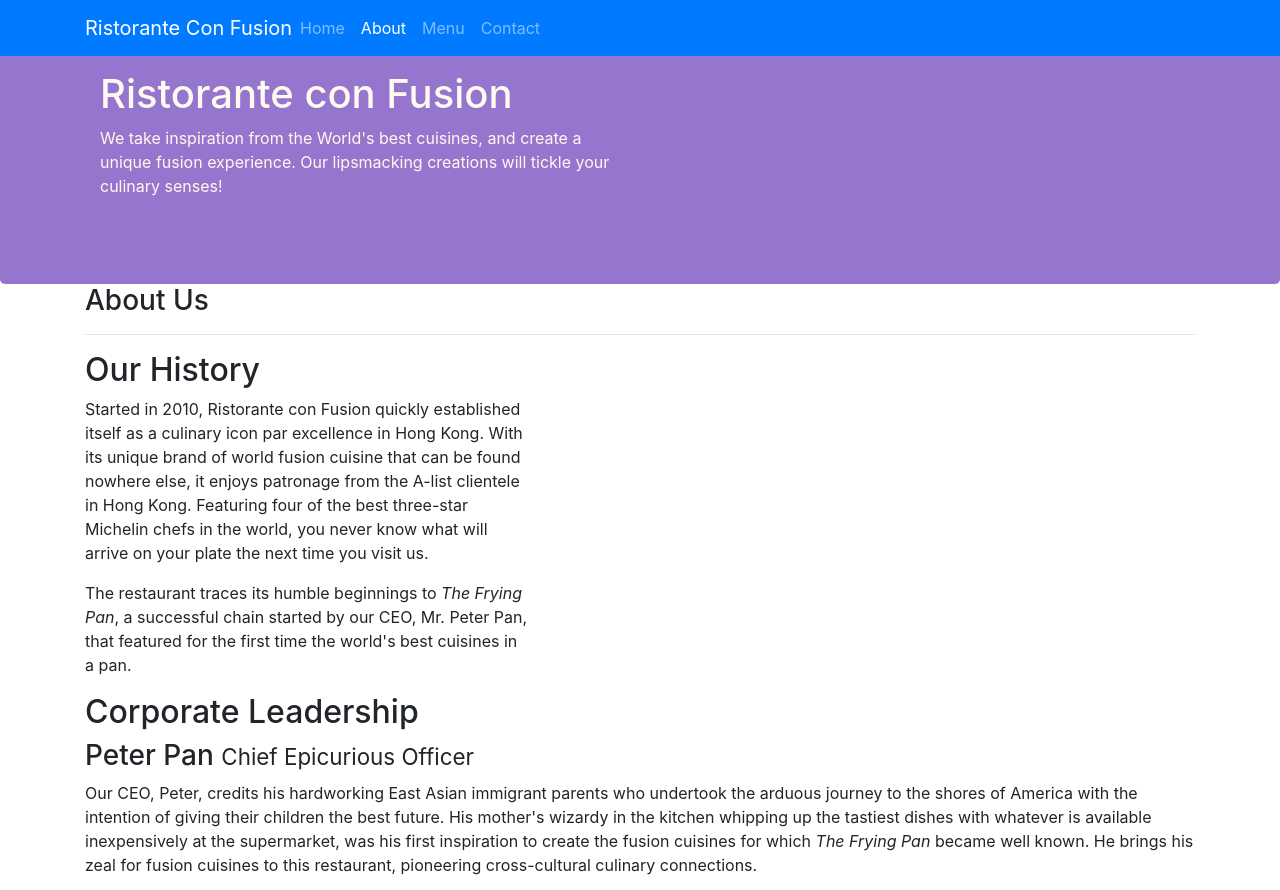
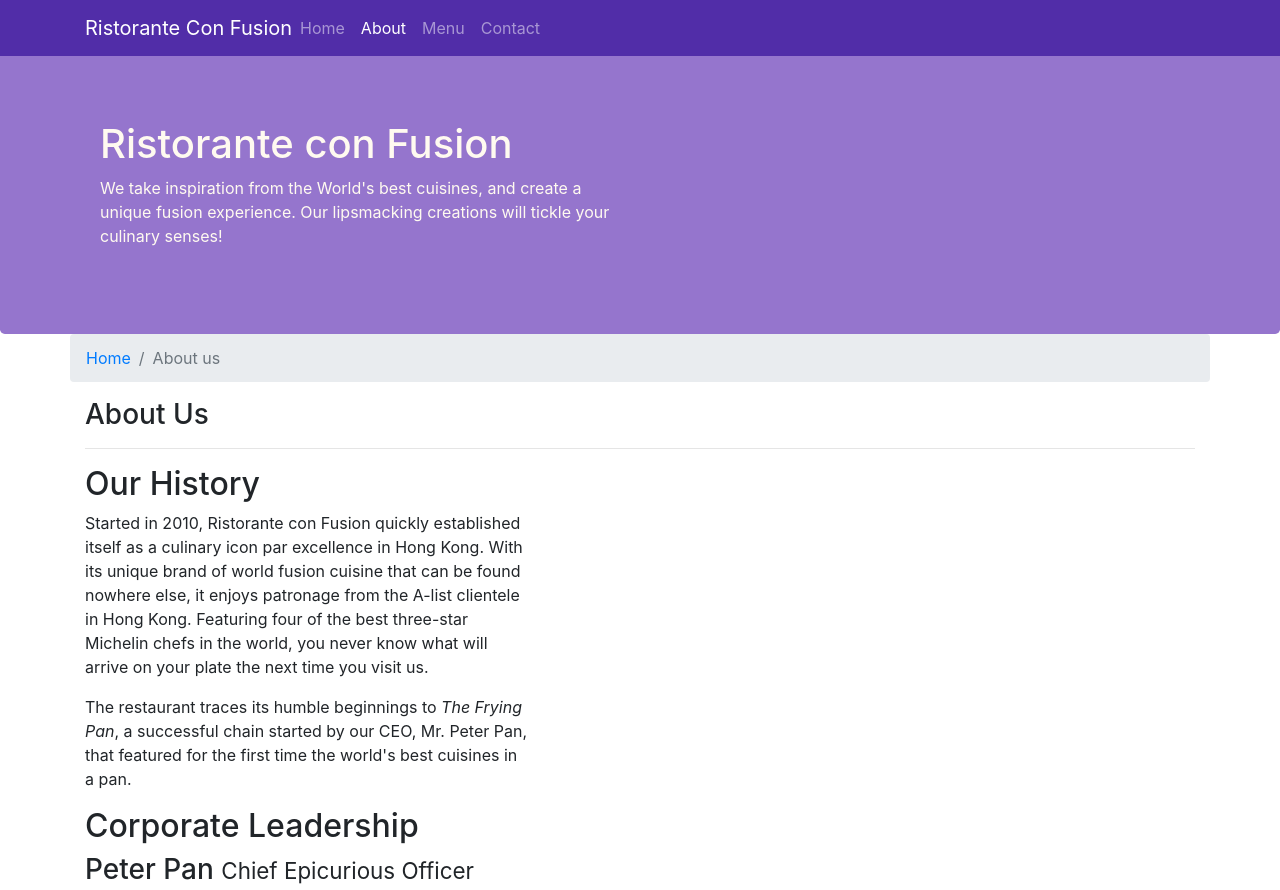
Before and after one commit to sushmita2109/Bootstrap, a website: page aboutus.html in a window 1280 px wide. Shown: the top 890 px of the page. Drawn offline with nearby package versions, Linux system fonts and the light colour scheme.

Commit message:
week2breadcrumb

```diff
--- a/aboutus.html
+++ b/aboutus.html
@@ -15,7 +15,7 @@
 </head>
 
 <body>
-        <nav class="navbar navbar-dark navbar-expand-sm bg-primary fixed-top">
+        <nav class="navbar navbar-dark navbar-expand-sm fixed-top">
                 <div class="container">
                         <button class="navbar-toggler" type="button" data-toggle="collapse" data-target="#Navbar">
                             <span class="navbar-toggler-icon"></span>
@@ -46,8 +46,12 @@
     </header>
 
     <div class="container">
-        <div>
-            <div>
+        <div class="row">
+            <ol class="col-12 breadcrumb">
+                <li class="breadcrumb-item"><a href="./index.html">Home</a></li>
+                <li class="breadcrumb-item active">About us</li>
+            </ol>
+            <div class="col-12">
                <h3>About Us</h3>
                <hr>
             </div>
--- a/css/styles.css
+++ b/css/styles.css
@@ -28,3 +28,12 @@ padding: 20px 0px 20px 0px;
     margin: 0px;
     color: #0f0f0f;
 }
+
+body{
+    padding: 50px 0px 0px 0px;
+    z-index: 0;
+}
+
+.navbar-dark{
+    background-color: #512DA8;
+}
```
Also changed, not shown: index.html (+1 -1 lines).
